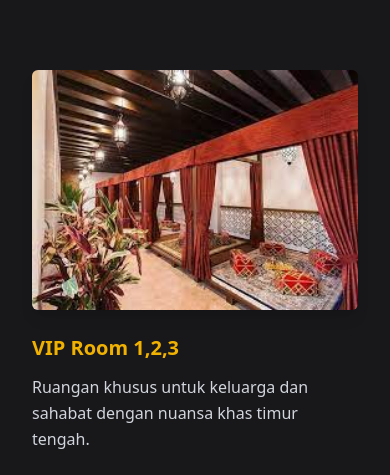
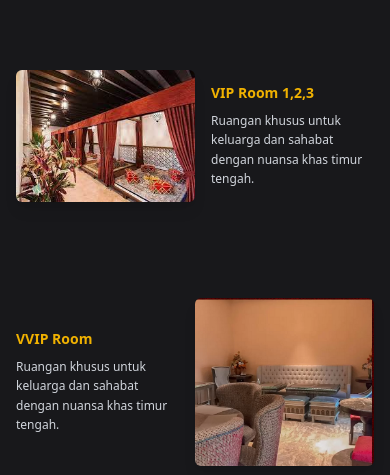
Before and after one commit to Sulthan-eng/Sulthan-Feast-Desweb-Project, a Vue app: page /room in a window 390 px wide. Shown: the part 369-844 px from the top of the page. Built offline with nearby package versions, Linux system fonts and the light colour scheme.

Commit message:
fix layouting

```diff
--- a/src/components/RoomDisplayCard.vue
+++ b/src/components/RoomDisplayCard.vue
@@ -6,15 +6,26 @@ defineProps({
 </script>
 
 <template>
-  <div class="flex flex-col md:flex-row items-center md:items-center px-8 md:px-24" :class="index % 2 === 1 ? 'md:flex-row-reverse' : ''">
-    <img :src="room.image" :alt="room.name" class="w-full md:w-1/2 rounded-md shadow-lg object-cover"/>
+  <div
+    class="flex flex-row items-center px-4 md:px-24"
+    :class="index % 2 === 1 ? 'flex-row-reverse' : ''"
+  >
 
-    <div class="mt-6 md:mt-0 md:w-1/2" :class="index % 2 === 1 ? 'md:text-left md:pr-10' : 'md:pl-10'">
-      <h2 class="text-xl font-bold text-yellow-500">
+    <img
+      :src="room.image"
+      :alt="room.name"
+      class="w-1/2 rounded-md shadow-lg object-cover"
+    />
+
+    <div
+      class="w-1/2"
+      :class="index % 2 === 1 ? 'text-left pr-4 md:pr-10' : 'pl-4 md:pl-10'"
+    >
+      <h2 class="text-sm md:text-xl font-bold text-yellow-500">
         {{ room.name }}
       </h2>
 
-      <p class="text-gray-300 mt-3 font-medium leading-relaxed">
+      <p class="text-xs md:text-base text-gray-300 mt-2 md:mt-3 leading-relaxed">
         {{ room.description }}
       </p>
     </div>
```
